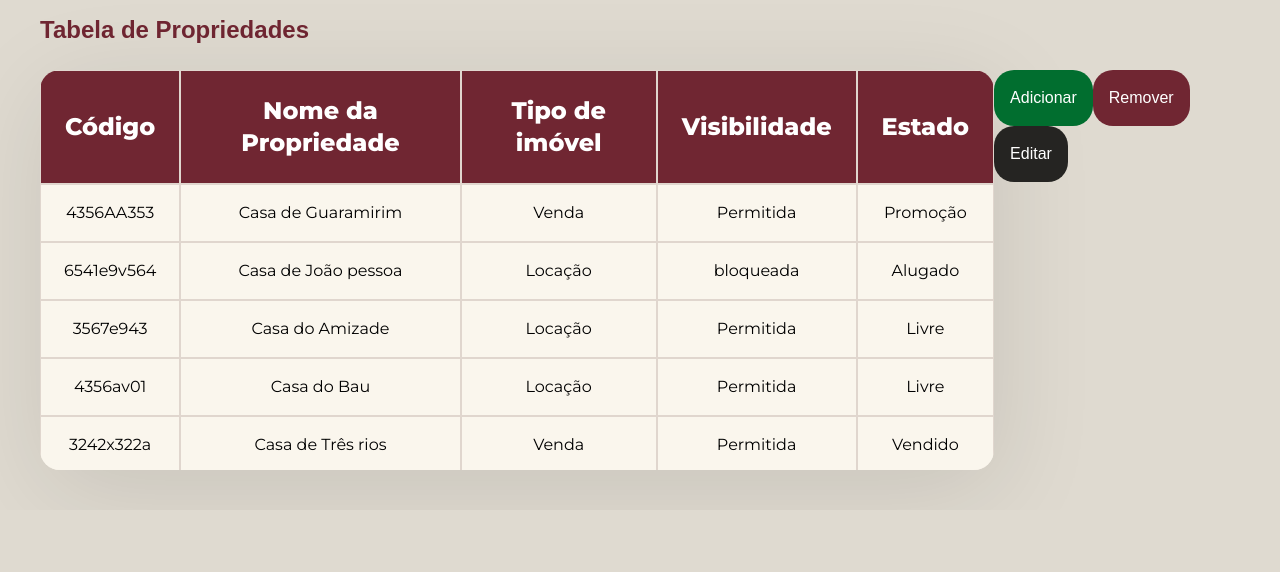
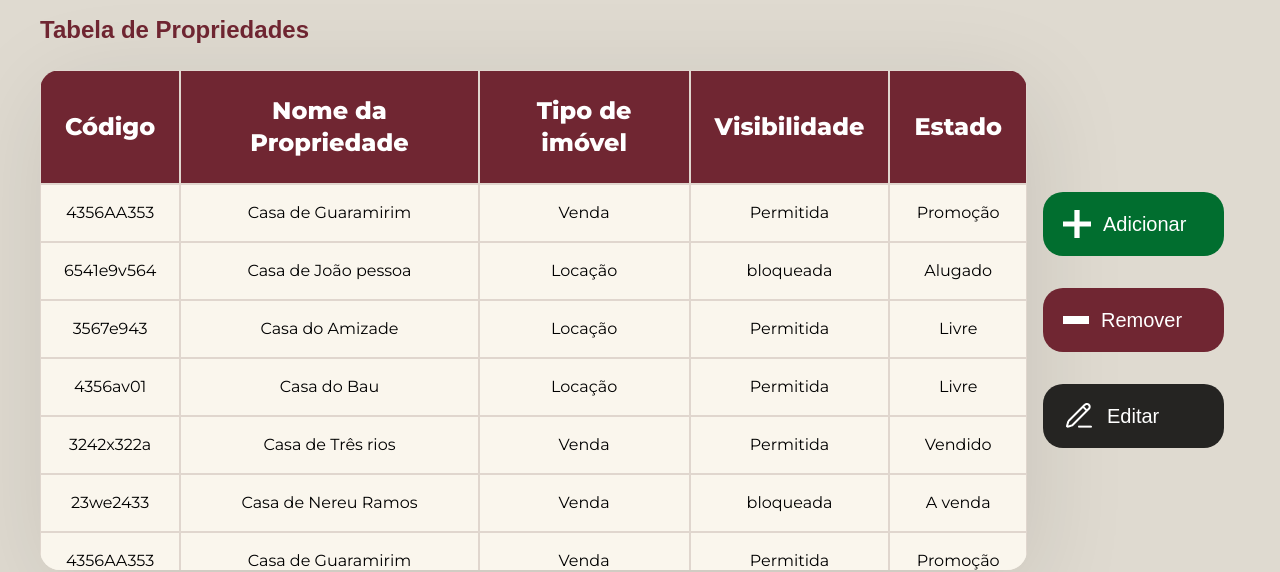
Before and after one commit to gstSenai/Projeto-Final-MI75, a Next.js app in the folder front-end-imobiliaria/: page / in a window 1280 px wide. Shown: the part 986-1558 px from the top of the page. Before the commit the page ends 1496 px from the top, so only its background shows below. Built offline with nearby package versions, Linux system fonts and the light colour scheme.

Commit message:
tabela de dados finalizada

```diff
--- a/front-end-imobiliaria/src/app/page.tsx
+++ b/front-end-imobiliaria/src/app/page.tsx
@@ -2,25 +2,11 @@ import Card from "../components/CardImovel/Card";
 import Botao from "../components/Botao";
 import Link from "next/link";
 import { GenericTable } from "@/components/tabela";
+import Tabela from "@/components/tabela/tabelaBeta";
 
 
 export default function Home() {
-  // Defina os cabeçalhos e dados da tabela
-  const headers = ['Código', 'Nome da Propriedade', 'Tipo de imóvel', 'Visibilidade', 'Estado'];
-  const data = [
-    ['4356AA353', 'Casa de Guaramirim', 'Venda', 'Permitida', 'Promoção'],
-    ['6541e9v564', 'Casa de João pessoa', 'Locação', 'bloqueada', 'Alugado'],
-    ['3567e943', 'Casa do Amizade', 'Locação', 'Permitida', 'Livre'],
-    ['4356av01', 'Casa do Bau', 'Locação', 'Permitida', 'Livre'],
-    ['3242x322a', 'Casa de Três rios', 'Venda', 'Permitida', 'Vendido'],
-    ['23we2433', 'Casa de Nereu Ramos', 'Venda', 'bloqueada', 'A venda'],
-    ['4356AA353', 'Casa de Guaramirim', 'Venda', 'Permitida', 'Promoção'],
-    ['6541e9v564', 'Casa de João pessoa', 'Locação', 'bloqueada', 'Alugado'],
-    ['3567e943', 'Casa do Amizade', 'Locação', 'Permitida', 'Livre'],
-    ['4356av01', 'Casa do Bau', 'Locação', 'Permitida', 'Livre'],
-    ['3242x322a', 'Casa de Três rios', 'Venda', 'Permitida', 'Vendido'],
-    ['23we2433', 'Casa de Nereu Ramos', 'Venda', 'bloqueada', 'A venda']
-  ];
+
 
   return (
     <div className="bg-[#DFDAD0] min-h-screen p-10">
@@ -39,7 +25,7 @@ export default function Home() {
       {/* Renderize a tabela genérica */}
       <div className="mt-10">
         <h2 className="text-2xl font-bold text-[#702632] mb-6">Tabela de Propriedades</h2>
-        <GenericTable  headers={headers} data={data} />
+        <Tabela />
       </div>
     </div>
   );
--- a/front-end-imobiliaria/src/components/tabela/index.tsx
+++ b/front-end-imobiliaria/src/components/tabela/index.tsx
@@ -20,9 +20,9 @@ export function GenericTable({ headers, data }: TableProps) {
   const [selectedRow, setSelectedRow] = useState<number | null>(null);
 
   return (
-    <div className='flex'>
-      <div className={`${montserrat.className} bg-[#F4ECE4] shadow-[5px_20px_100px_rgba(0,0,0,0.1)] rounded-[20px] overflow-hidden`}>
-        <div className="overflow-x-auto max-h-[400px]">
+    <div className='flex flex-col sm:flex-col md:flex-col lg:flex-row 2xl:flex-row  '>
+      <div className={`${montserrat.className} bg-[#F4ECE4] shadow-[5px_20px_100px_rgba(0,0,0,0.1)] rounded-[20px] overflow-hidden basis-5/6`}>
+        <div className="overflow-x-auto max-h-[500px]">
           <table className="w-full border-separate border-spacing-0">
             <thead>
               <tr className="bg-[#702632] text-white sticky top-0 z-10">
@@ -55,16 +55,27 @@ export function GenericTable({ headers, data }: TableProps) {
           </table>
         </div>
       </div>
-      <div className='flex-col'>
-        <button className='p-4 bg-[#016E2F] text-white rounded-[20px]'>
-          <Image src="/sinalAdd.png" alt="sinal de adição" layout="fill" objectFit="cover" quality={100} />
-          Adicionar</button>
-        <button className='p-4 bg-[#702632] text-white rounded-[20px]'>
-         <Image src="/sinalRemove.png" alt="sinal de remoção" layout="fill" objectFit="cover" quality={100} />
-          Remover</button>
-        <button className='p-4 bg-[#252422] text-white rounded-[20px]'>
-        <Image src="/canetaEditar.png" alt="sinal de edição" layout="fill" objectFit="cover" quality={100} />
-          Editar</button>
+      <div className='flex flex-col basis-1/6 justify-center items-center pt-11 sm:pt-11 md:pt-14 lg:pt-0 '>
+        <button className='w-[181px] h-16 m-4 bg-[#016E2F] text-white rounded-[20px] text-center inline-block align-middle'>
+          <div className='pl-5 flex items-center gap-3 justify-start '>
+            <img src="./iconsForms/sinalAdd.png" alt="sinal de adição" />
+            <p className='text-xl font-medium'>Adicionar</p>
+          </div>
+        </button>
+
+        <button className='w-[181px] h-16 m-4 bg-[#702632] text-white rounded-[20px] text-center inline-block align-middle'>
+          <div className='pl-5 flex items-center gap-3 justify-start'>
+            <img src="./iconsForms/sinalRemove.png" alt="sinal de remoção" />
+            <p className='text-xl font-medium'>Remover</p>
+          </div>
+        </button>
+
+        <button className='w-[181px] h-16 m-4 bg-[#252422] text-white rounded-[20px] text-center inline-block align-middle'>
+          <div className='pl-5 flex items-center gap-3 justify-start'>
+            <img src="./iconsForms/canetaEditarBranco.png" alt="sinal de edição" />
+            <p className='text-xl font-medium'>Editar</p>
+          </div>
+        </button>
       </div>
     </div>
   );
--- /dev/null
+++ b/front-end-imobiliaria/src/components/tabela/tabelaBeta.tsx
@@ -0,0 +1,28 @@
+  // Defina os cabeçalhos e dados da tabela
+
+  import {GenericTable} from "./index"
+
+
+  const headers = ['Código', 'Nome da Propriedade', 'Tipo de imóvel', 'Visibilidade', 'Estado'];
+  const data = [
+    ['4356AA353', 'Casa de Guaramirim', 'Venda', 'Permitida', 'Promoção'],
+    ['6541e9v564', 'Casa de João pessoa', 'Locação', 'bloqueada', 'Alugado'],
+    ['3567e943', 'Casa do Amizade', 'Locação', 'Permitida', 'Livre'],
+    ['4356av01', 'Casa do Bau', 'Locação', 'Permitida', 'Livre'],
+    ['3242x322a', 'Casa de Três rios', 'Venda', 'Permitida', 'Vendido'],
+    ['23we2433', 'Casa de Nereu Ramos', 'Venda', 'bloqueada', 'A venda'],
+    ['4356AA353', 'Casa de Guaramirim', 'Venda', 'Permitida', 'Promoção'],
+    ['6541e9v564', 'Casa de João pessoa', 'Locação', 'bloqueada', 'Alugado'],
+    ['3567e943', 'Casa do Amizade', 'Locação', 'Permitida', 'Livre'],
+    ['4356av01', 'Casa do Bau', 'Locação', 'Permitida', 'Livre'],
+    ['3242x322a', 'Casa de Três rios', 'Venda', 'Permitida', 'Vendido'],
+    ['23we2433', 'Casa de Nereu Ramos', 'Venda', 'bloqueada', 'A venda']
+  ];
+
+
+  export default function Tabela(){
+
+    return <GenericTable  headers={headers} data={data} />
+
+
+  }
```
Also changed, not shown: front-end-imobiliaria/public/iconsForms/canetaEditarBranco.png (added).
